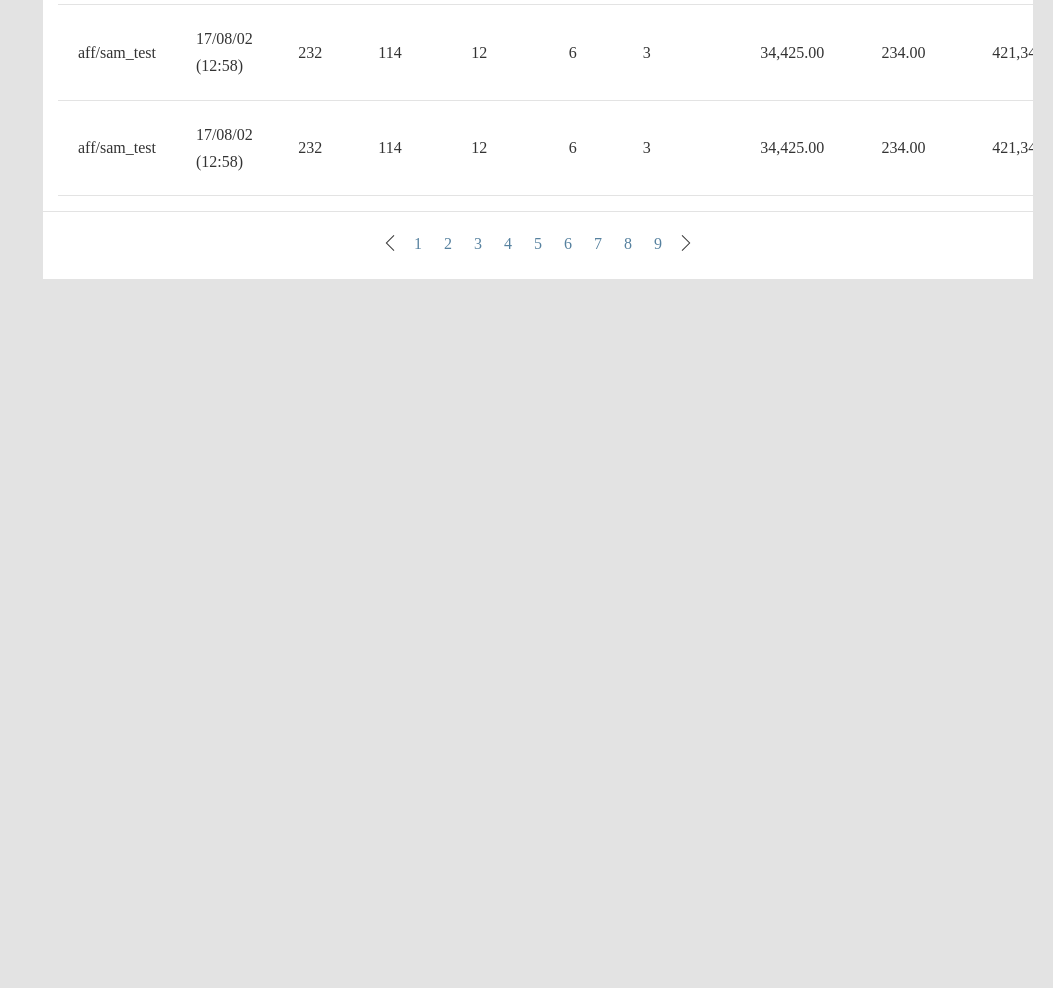
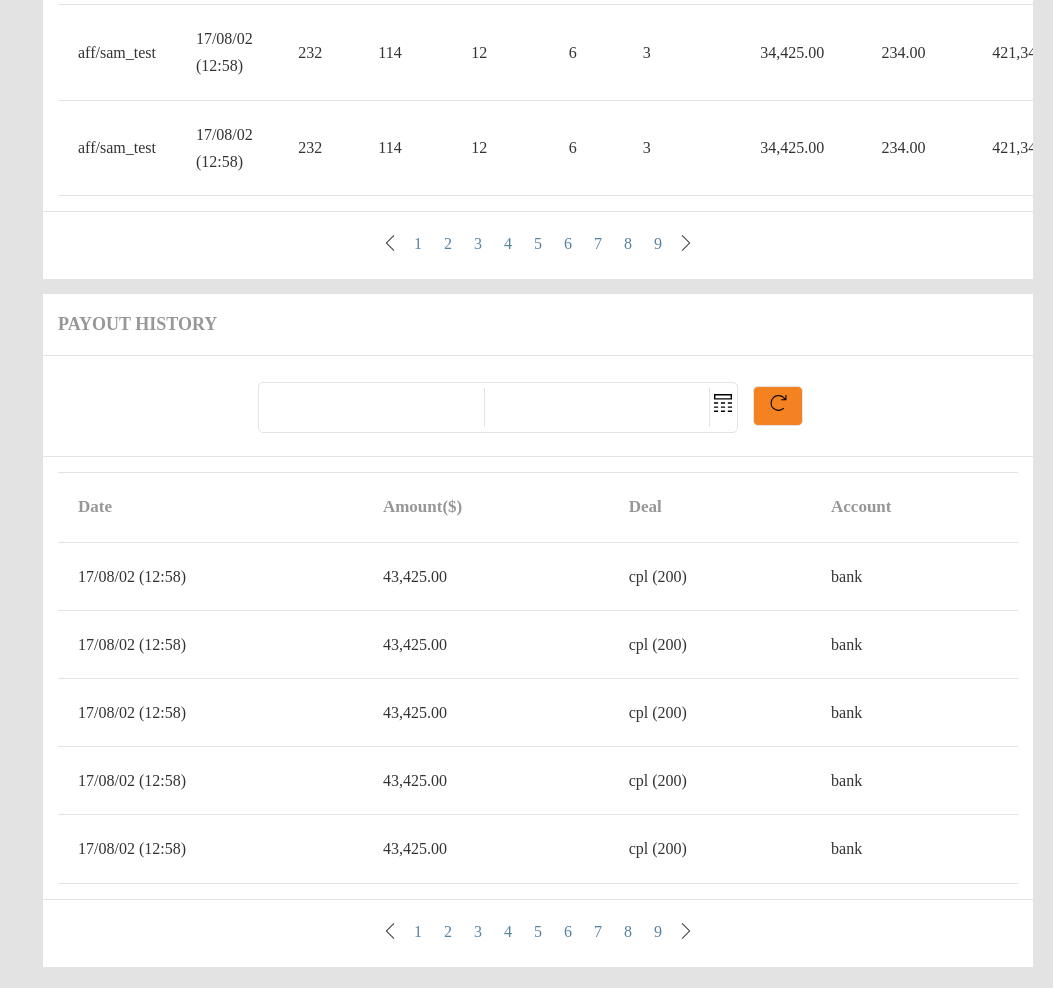
Before and after one commit to m-kw/admin-panel, a website: page index.html in a window 1280 px wide. Shown: the part 3398-4386 px from the top of the page, without its empty margins (227-1280 px from the left). Before the commit the page ends 3698 px from the top, so only its background shows below. Drawn offline with nearby package versions, Linux system fonts and the light colour scheme.

Commit message:
Add payout section

```diff
--- a/index.html
+++ b/index.html
@@ -434,6 +434,83 @@
             <i class="icon-arrow-right"></i>
           </div>
         </section>
+
+        <section id="payout">
+          <div class="row section-title">
+            <h2>Payout history</h2>
+          </div>
+          <div class="row calendar">
+            <div class="date-picker">
+              <input type="text" name="start-date">
+              <input type="text" name="end-date">
+              <img src="images/icons/calendar.svg" class="icon">
+            </div>
+            <button><img src="images/icons/refresh.svg" class="icon"></button>
+          </div>
+          <div class="row detail-table">
+            <table>
+              <thead>
+                <tr>
+                  <th>Date
+                    <i class="icon-arrow-up-small"></i>
+                    <i class="icon-arrow-down-small"></i>
+                  </th>
+                  <th>Amount($)
+                    <i class="icon-arrow-up-small"></i>
+                    <i class="icon-arrow-down-small"></i>
+                  </th>
+                  <th>Deal</th>
+                  <th>Account</th>
+                </tr>
+              </thead>
+              <tbody>
+                <tr>
+                  <td>17/08/02 (12:58)</td>
+                  <td>43,425.00</td>
+                  <td>cpl (200)</td>
+                  <td>bank</td>
+                </tr>
+                <tr>
+                  <td>17/08/02 (12:58)</td>
+                  <td>43,425.00</td>
+                  <td>cpl (200)</td>
+                  <td>bank</td>
+                </tr>
+                <tr>
+                  <td>17/08/02 (12:58)</td>
+                  <td>43,425.00</td>
+                  <td>cpl (200)</td>
+                  <td>bank</td>
+                </tr>
+                <tr>
+                  <td>17/08/02 (12:58)</td>
+                  <td>43,425.00</td>
+                  <td>cpl (200)</td>
+                  <td>bank</td>
+                </tr>
+                <tr>
+                  <td>17/08/02 (12:58)</td>
+                  <td>43,425.00</td>
+                  <td>cpl (200)</td>
+                  <td>bank</td>
+                </tr>
+              </tbody>
+            </table>
+          </div>
+          <div class="row pagination">
+            <i class="icon-arrow-left"></i>
+            <a href="#">1</a>
+            <a href="#">2</a>
+            <a href="#">3</a>
+            <a href="#">4</a>
+            <a href="#">5</a>
+            <a href="#">6</a>
+            <a href="#">7</a>
+            <a href="#">8</a>
+            <a href="#">9</a>
+            <i class="icon-arrow-right"></i>
+          </div>
+        </section>
       </div>
 
     </div>
```
